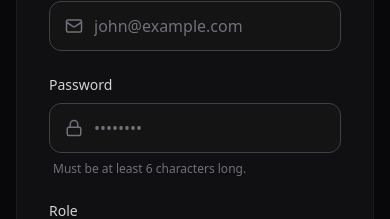
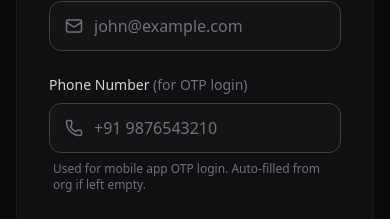
Before and after one commit to AppfinityLabs/chitwise-new, a Next.js app: page /users/new in a window 390 px wide. Shown: the part 314-533 px from the top of the page. Built offline with nearby package versions, Linux system fonts and the light colour scheme; no server answers.

Commit message:
feat: add phone number field to user forms and trial days setting to app settings

```diff
--- a/src/app/api/organisations/route.ts
+++ b/src/app/api/organisations/route.ts
@@ -2,6 +2,7 @@ import { NextRequest, NextResponse } from 'next/server';
 import dbConnect from '@/lib/db';
 import Organisation from '@/models/Organisation';
 import OrgSubscription from '@/models/OrgSubscription';
+import AppSettings from '@/models/AppSettings';
 import { verifyApiAuth } from '@/lib/apiAuth';
 import { handleCorsOptions, withCors } from '@/lib/cors';
 
@@ -44,16 +45,20 @@ export async function POST(request: NextRequest) {
     await dbConnect();
     try {
         const body = await request.json();
+        const appSettings = await AppSettings.findOne({ key: 'GLOBAL' });
+        const trialDays = appSettings?.trialDays ?? 7;
+        const trialMs = trialDays * 24 * 60 * 60 * 1000;
+
         const organisation = await Organisation.create({
             ...body,
             subscriptionPlan: 'TRIAL',
             subscriptionStatus: 'TRIAL',
-            trialEndsAt: new Date(Date.now() + 7 * 24 * 60 * 60 * 1000), // 7 days from now
+            trialEndsAt: new Date(Date.now() + trialMs),
         });
 
         // Auto-create trial subscription record
         const trialStartDate = new Date();
-        const trialEndDate = new Date(Date.now() + 7 * 24 * 60 * 60 * 1000);
+        const trialEndDate = new Date(Date.now() + trialMs);
         await OrgSubscription.create({
             organisationId: organisation._id,
             status: 'TRIAL',
--- a/src/app/api/settings/route.ts
+++ b/src/app/api/settings/route.ts
@@ -71,6 +71,7 @@ export async function PUT(request: NextRequest) {
             'dateFormat',
             'language',
             'timezone',
+            'trialDays',
         ];
 
         for (const field of allowed) {
--- a/src/app/api/users/[id]/route.ts
+++ b/src/app/api/users/[id]/route.ts
@@ -65,11 +65,12 @@ export async function PUT(request: NextRequest, { params }: RouteParams) {
         }
 
         const body = await request.json();
-        const { name, email, role, status, password } = body;
+        const { name, email, role, status, password, phone } = body;
 
         // Update fields
         if (name) userToUpdate.name = name;
         if (email) userToUpdate.email = email;
+        if (phone !== undefined) userToUpdate.phone = phone || undefined;
 
         // PROTECTION: Cannot promote to Super Admin
         if (role && role === 'SUPER_ADMIN' && userToUpdate.role !== 'SUPER_ADMIN') {
--- a/src/app/api/users/route.ts
+++ b/src/app/api/users/route.ts
@@ -48,7 +48,7 @@ export async function POST(request: NextRequest) {
 
     try {
         const body = await request.json();
-        const { name, email, password, role } = body;
+        const { name, email, password, role, phone } = body;
 
         // Basic validation
         if (!name || !email || !password) {
@@ -74,6 +74,7 @@ export async function POST(request: NextRequest) {
             name,
             email,
             password: hashedPassword,
+            phone: phone || undefined,
             role: userRole,
             organisationId: body.organisationId,
             status: 'ACTIVE'
--- a/src/app/settings/preferences/page.tsx
+++ b/src/app/settings/preferences/page.tsx
@@ -13,6 +13,7 @@ interface PreferenceSettings {
     dateFormat: string;
     language: string;
     timezone: string;
+    trialDays: number;
 }
 
 const CURRENCIES = [
@@ -61,6 +62,7 @@ export default function PreferencesSettingsPage() {
                     dateFormat: data.dateFormat || 'DD/MM/YYYY',
                     language: data.language || 'en',
                     timezone: data.timezone || 'Asia/Kolkata',
+                    trialDays: data.trialDays ?? 7,
                 });
             })
             .catch((err) => setError(err.message || 'Failed to load settings'))
@@ -141,6 +143,22 @@ export default function PreferencesSettingsPage() {
                         </div>
                     </div>
 
+                    <div className="glass-card p-6 space-y-5">
+                        <div>
+                            <h3 className="text-sm font-semibold text-zinc-200 mb-1">Trial Period</h3>
+                            <p className="text-xs text-zinc-500 mb-4">Number of trial days given to new organisations on signup.</p>
+                            <label className="block text-sm font-medium text-zinc-300 mb-2">Trial Days</label>
+                            <input
+                                type="number"
+                                min={1}
+                                max={365}
+                                value={settings.trialDays}
+                                onChange={(e) => setSettings({ ...settings, trialDays: Math.max(1, parseInt(e.target.value) || 7) })}
+                                className={inputClass}
+                            />
+                        </div>
+                    </div>
+
                     {error && <p className="text-sm text-rose-400">{error}</p>}
                     {success && (
                         <p className="text-sm text-emerald-400 flex items-center gap-2">
--- a/src/app/users/[id]/page.tsx
+++ b/src/app/users/[id]/page.tsx
@@ -3,7 +3,7 @@
 import { useState, useEffect, use } from 'react';
 import { useRouter } from 'next/navigation';
 import Link from 'next/link';
-import { ArrowLeft, Save, Loader2, User, Mail, Lock, Shield, Trash2, Building2 } from 'lucide-react';
+import { ArrowLeft, Save, Loader2, User, Mail, Lock, Shield, Trash2, Building2, Phone } from 'lucide-react';
 
 interface EditUserPageProps {
     params: Promise<{ id: string }>;
@@ -20,6 +20,7 @@ export default function EditUserPage({ params }: EditUserPageProps) {
     const [formData, setFormData] = useState({
         name: '',
         email: '',
+        phone: '',
         password: '',
         role: 'ORG_ADMIN',
         status: 'ACTIVE',
@@ -52,10 +53,11 @@ export default function EditUserPage({ params }: EditUserPageProps) {
                 setFormData({
                     name: data.name,
                     email: data.email,
+                    phone: data.phone || '',
                     role: data.role,
                     status: data.status,
                     organisationId: data.organisationId || '',
-                    password: '' // Don't persist password
+                    password: ''
                 });
                 setLoading(false);
             })
@@ -191,6 +193,24 @@ export default function EditUserPage({ params }: EditUserPageProps) {
                         </div>
                     </div>
 
+                    {/* Phone */}
+                    <div className="space-y-2">
+                        <label className="block text-sm font-medium text-zinc-300">Phone Number <span className="text-zinc-500 font-normal">(for OTP login)</span></label>
+                        <div className="relative">
+                            <div className="absolute inset-y-0 left-0 pl-4 flex items-center pointer-events-none">
+                                <Phone size={18} className="text-zinc-500" />
+                            </div>
+                            <input
+                                type="tel"
+                                value={formData.phone}
+                                onChange={(e) => setFormData({ ...formData, phone: e.target.value })}
+                                className="w-full pl-11 pr-4 py-3 bg-zinc-900/50 border border-zinc-700 rounded-xl text-white placeholder-zinc-500 focus:outline-none focus:ring-2 focus:ring-indigo-500 focus:border-transparent transition-all"
+                                placeholder="+91 9876543210"
+                            />
+                        </div>
+                        <p className="text-xs text-zinc-500 ml-1">Used for mobile app OTP login.</p>
+                    </div>
+
                     {/* Password */}
                     <div className="space-y-2">
                         <label className="block text-sm font-medium text-zinc-300">New Password (Optional)</label>
--- a/src/app/users/new/page.tsx
+++ b/src/app/users/new/page.tsx
@@ -3,7 +3,7 @@
 import { useState, useEffect } from 'react';
 import { useRouter } from 'next/navigation';
 import Link from 'next/link';
-import { ArrowLeft, Save, Loader2, User, Mail, Lock, Shield, Building2 } from 'lucide-react';
+import { ArrowLeft, Save, Loader2, User, Mail, Lock, Shield, Building2, Phone } from 'lucide-react';
 
 export default function NewUserPage() {
     const router = useRouter();
@@ -24,6 +24,7 @@ export default function NewUserPage() {
     const [formData, setFormData] = useState({
         name: '',
         email: '',
+        phone: '',
         password: '',
         role: 'ORG_ADMIN',
         organisationId: ''
@@ -112,6 +113,24 @@ export default function NewUserPage() {
                         </div>
                     </div>
 
+                    {/* Phone */}
+                    <div className="space-y-2">
+                        <label className="block text-sm font-medium text-zinc-300">Phone Number <span className="text-zinc-500 font-normal">(for OTP login)</span></label>
+                        <div className="relative">
+                            <div className="absolute inset-y-0 left-0 pl-4 flex items-center pointer-events-none">
+                                <Phone size={18} className="text-zinc-500" />
+                            </div>
+                            <input
+                                type="tel"
+                                value={formData.phone}
+                                onChange={(e) => setFormData({ ...formData, phone: e.target.value })}
+                                className="w-full pl-11 pr-4 py-3 bg-zinc-900/50 border border-zinc-700 rounded-xl text-white placeholder-zinc-500 focus:outline-none focus:ring-2 focus:ring-indigo-500 focus:border-transparent transition-all"
+                                placeholder="+91 9876543210"
+                            />
+                        </div>
+                        <p className="text-xs text-zinc-500 ml-1">Used for mobile app OTP login. Auto-filled from org if left empty.</p>
+                    </div>
+
                     {/* Password */}
                     <div className="space-y-2">
                         <label className="block text-sm font-medium text-zinc-300">Password</label>
@@ -166,7 +185,15 @@ export default function NewUserPage() {
                                 <select
                                     required
                                     value={formData.organisationId}
-                                    onChange={(e) => setFormData({ ...formData, organisationId: e.target.value })}
+                                    onChange={(e) => {
+                                        const orgId = e.target.value;
+                                        const org = organisations.find(o => o._id === orgId);
+                                        setFormData(prev => ({
+                                            ...prev,
+                                            organisationId: orgId,
+                                            phone: prev.phone || org?.phone || ''
+                                        }));
+                                    }}
                                     className="w-full pl-11 pr-4 py-3 bg-zinc-900/50 border border-zinc-700 rounded-xl text-white focus:outline-none focus:ring-2 focus:ring-indigo-500 focus:border-transparent transition-all appearance-none cursor-pointer"
                                 >
                                     <option value="">Select Organisation</option>
--- a/src/models/AppSettings.ts
+++ b/src/models/AppSettings.ts
@@ -14,6 +14,8 @@ export interface IAppSettings extends Document {
     dateFormat: string; // e.g. DD/MM/YYYY
     language: string; // e.g. en, ml
     timezone: string; // e.g. Asia/Kolkata
+    // Trial settings
+    trialDays: number;
     createdAt: Date;
     updatedAt: Date;
 }
@@ -31,6 +33,7 @@ const AppSettingsSchema = new Schema<IAppSettings>(
         dateFormat: { type: String, default: 'DD/MM/YYYY' },
         language: { type: String, default: 'en' },
         timezone: { type: String, default: 'Asia/Kolkata' },
+        trialDays: { type: Number, default: 7, min: 1 },
     },
     { timestamps: true }
 );
```
